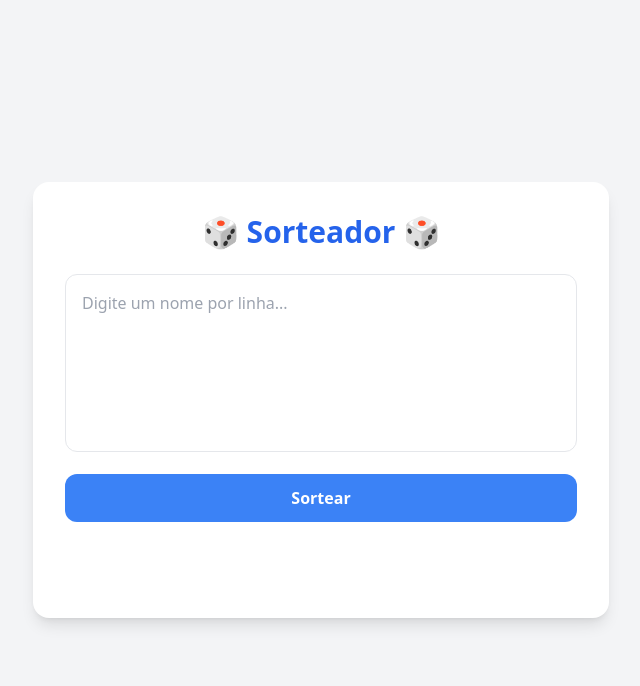
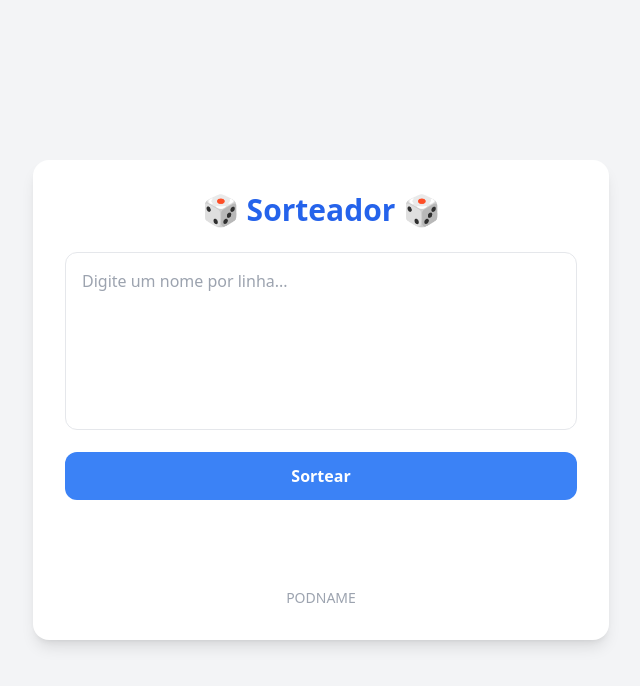
Before and after one commit to paulocesarta/sorteiopython, a Flask app: page / in a window 1280 px wide. Shown: the top 686 px of the page, without its empty margins (319-959 px from the left). Run offline with Flask 3, Linux system fonts and the light colour scheme; some libraries are stand-ins or nearby versions.

Commit message:
Adicioando o nome do pod

```diff
--- a/templates/index.html
+++ b/templates/index.html
@@ -19,6 +19,7 @@
 
     <!-- Som triste -->
     <audio id="somTriste" src="https://www.myinstants.com/media/sounds/sad-violin.mp3"></audio>
+    <p class="mt-6 text-center text-sm text-gray-400">PODNAME</p>
   </div>
 
   <script>
```
